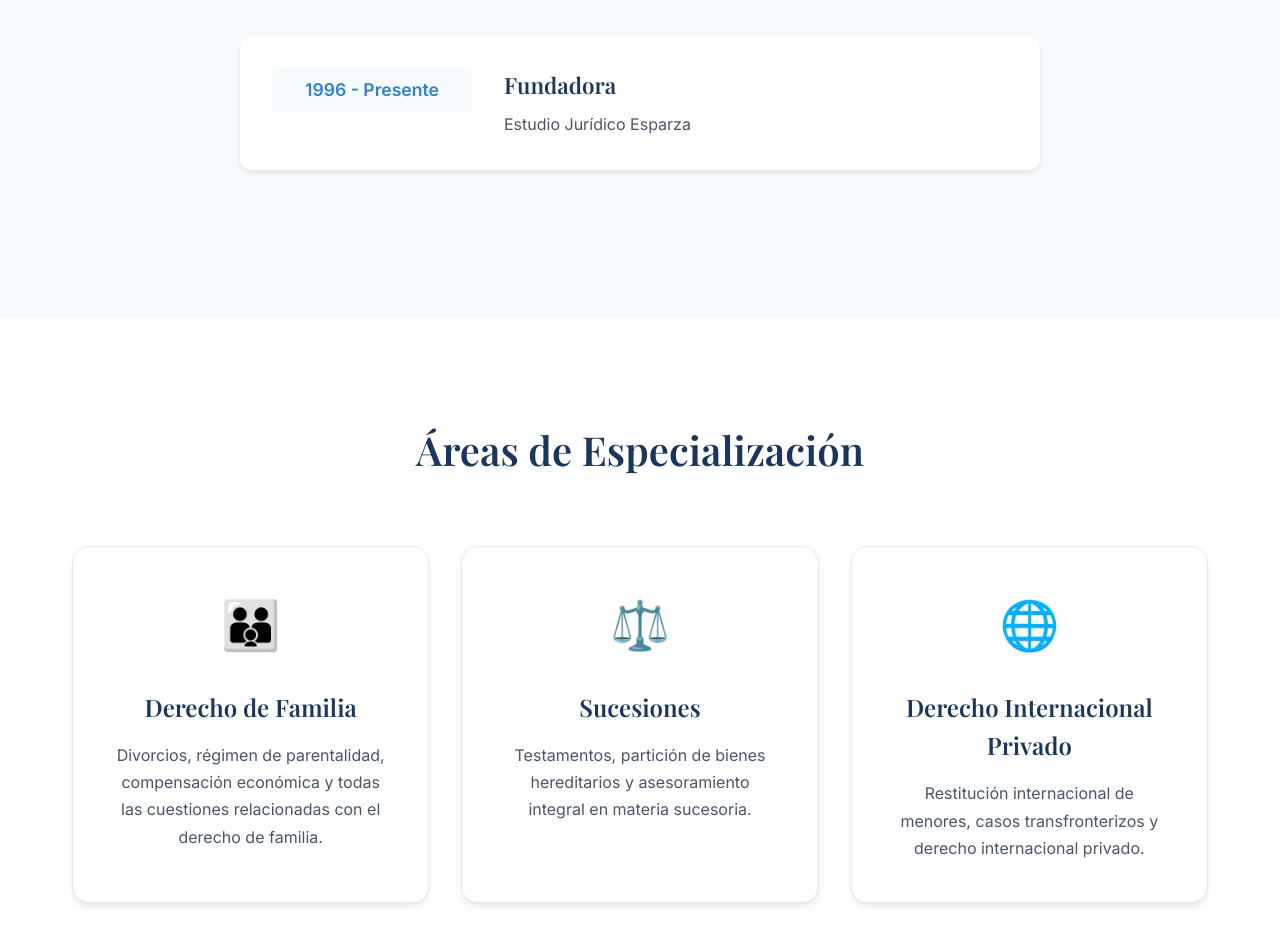
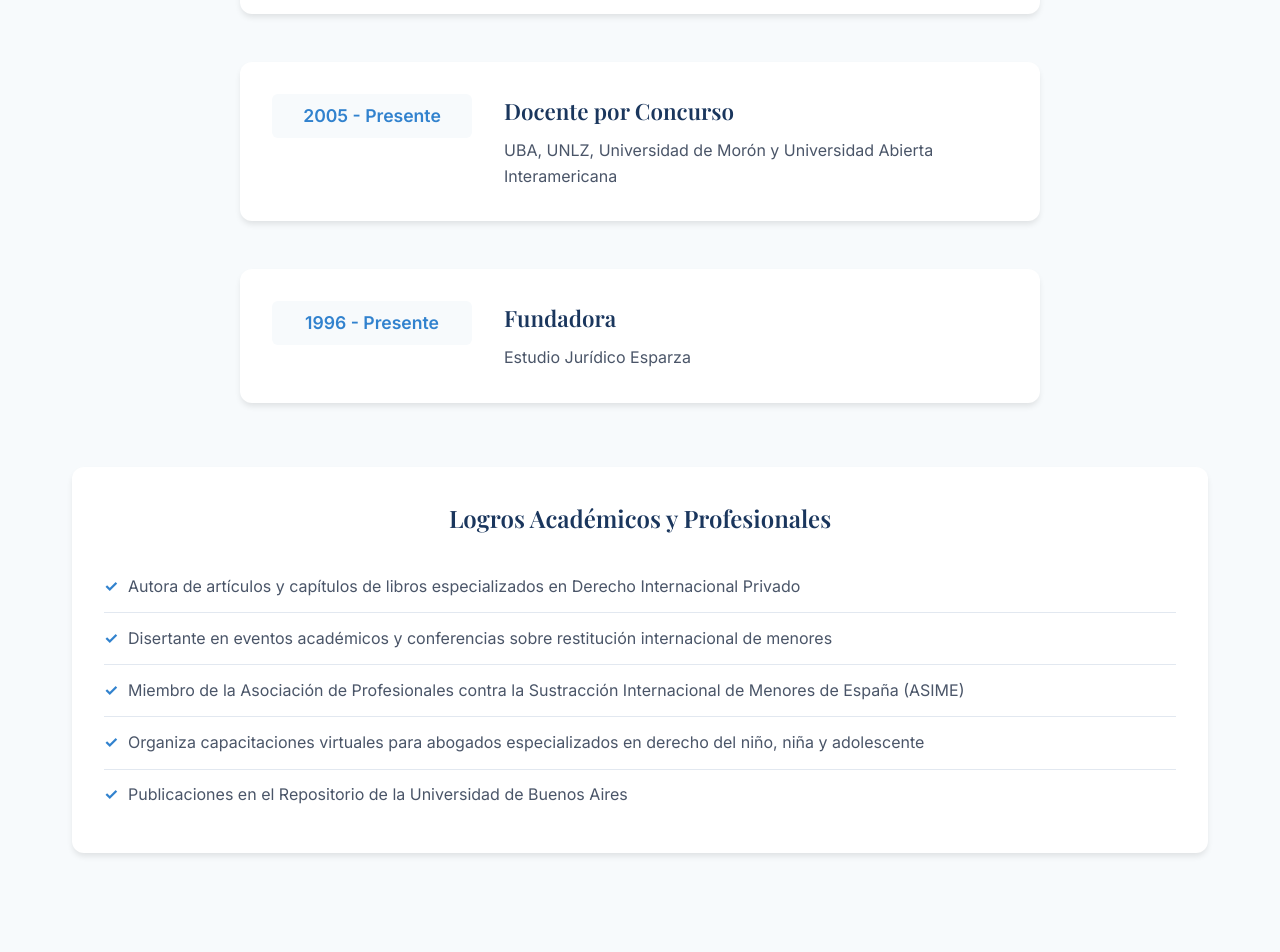
Before and after one commit to ElazarPimentel/draandreaesparza-com, a React (Vite) app: page / in a window 1280 px wide. Shown: the part 1380-2332 px from the top of the page. Built offline with nearby package versions, Linux system fonts and the light colour scheme.

Commit message:
2025-09-18-2231 before remove form

```diff
--- a/src/App.css
+++ b/src/App.css
@@ -229,6 +229,49 @@ body {
 .timeline-content p {
   color: var(--text-light);
   line-height: 1.6;
+}
+
+/* Accomplishments Section */
+.accomplishments {
+  margin-top: 4rem;
+  padding: 2rem;
+  background: white;
+  border-radius: 12px;
+  box-shadow: var(--shadow);
+}
+
+.accomplishments h3 {
+  font-family: 'Playfair Display', serif;
+  color: var(--primary);
+  font-size: 1.5rem;
+  margin-bottom: 1.5rem;
+  text-align: center;
+}
+
+.accomplishments-list {
+  list-style: none;
+  padding: 0;
+}
+
+.accomplishments-list li {
+  padding: 0.8rem 0;
+  border-bottom: 1px solid var(--border);
+  color: var(--text-light);
+  line-height: 1.6;
+  position: relative;
+  padding-left: 1.5rem;
+}
+
+.accomplishments-list li:last-child {
+  border-bottom: none;
+}
+
+.accomplishments-list li::before {
+  content: "✓";
+  position: absolute;
+  left: 0;
+  color: var(--accent);
+  font-weight: bold;
 }
 
 /* Specialties Section */
--- a/src/App.jsx
+++ b/src/App.jsx
@@ -48,6 +48,13 @@ function App() {
           <h2>Trayectoria Profesional</h2>
           <div className="timeline">
             <div className="timeline-item">
+              <div className="timeline-year">2024 - 2025</div>
+              <div className="timeline-content">
+                <h3>Abogada de Niños, Niñas y Adolescentes</h3>
+                <p>Designada por la Defensoría Comunal Nº 8 - Ciudad de Buenos Aires</p>
+              </div>
+            </div>
+            <div className="timeline-item">
               <div className="timeline-year">2008 - Presente</div>
               <div className="timeline-content">
                 <h3>Directora Adjunta</h3>
@@ -58,7 +65,7 @@ function App() {
               <div className="timeline-year">2005 - Presente</div>
               <div className="timeline-content">
                 <h3>Docente por Concurso</h3>
-                <p>Universidad de Buenos Aires (UBA)</p>
+                <p>UBA, UNLZ, Universidad de Morón y Universidad Abierta Interamericana</p>
               </div>
             </div>
             <div className="timeline-item">
@@ -68,6 +75,17 @@ function App() {
                 <p>Estudio Jurídico Esparza</p>
               </div>
             </div>
+          </div>
+
+          <div className="accomplishments">
+            <h3>Logros Académicos y Profesionales</h3>
+            <ul className="accomplishments-list">
+              <li>Autora de artículos y capítulos de libros especializados en Derecho Internacional Privado</li>
+              <li>Disertante en eventos académicos y conferencias sobre restitución internacional de menores</li>
+              <li>Miembro de la Asociación de Profesionales contra la Sustracción Internacional de Menores de España (ASIME)</li>
+              <li>Organiza capacitaciones virtuales para abogados especializados en derecho del niño, niña y adolescente</li>
+              <li>Publicaciones en el Repositorio de la Universidad de Buenos Aires</li>
+            </ul>
           </div>
         </div>
       </section>
```
Also changed, not shown: generalinto.txt, 1 other file (tests, documents, lock files or other folders).
